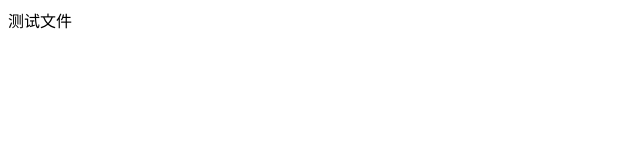
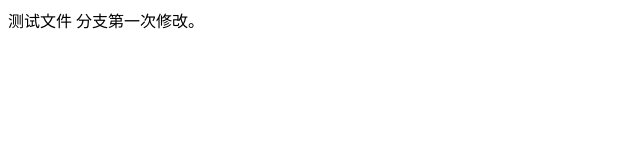
Before and after one commit to tongguotong/RNHelloWorld, a plain HTML site: page index.html in a window 1280 px wide. Shown: the whole page, without its empty margins (0-640 px from the left). Drawn offline with Linux system fonts and the light colour scheme.

Commit message:
Update index.html
first update

```diff
--- a/index.html
+++ b/index.html
@@ -4,6 +4,9 @@
 <body>
 测试文件
 
+分支第一次修改。
+
+
 </body>
 
 </html>
```
